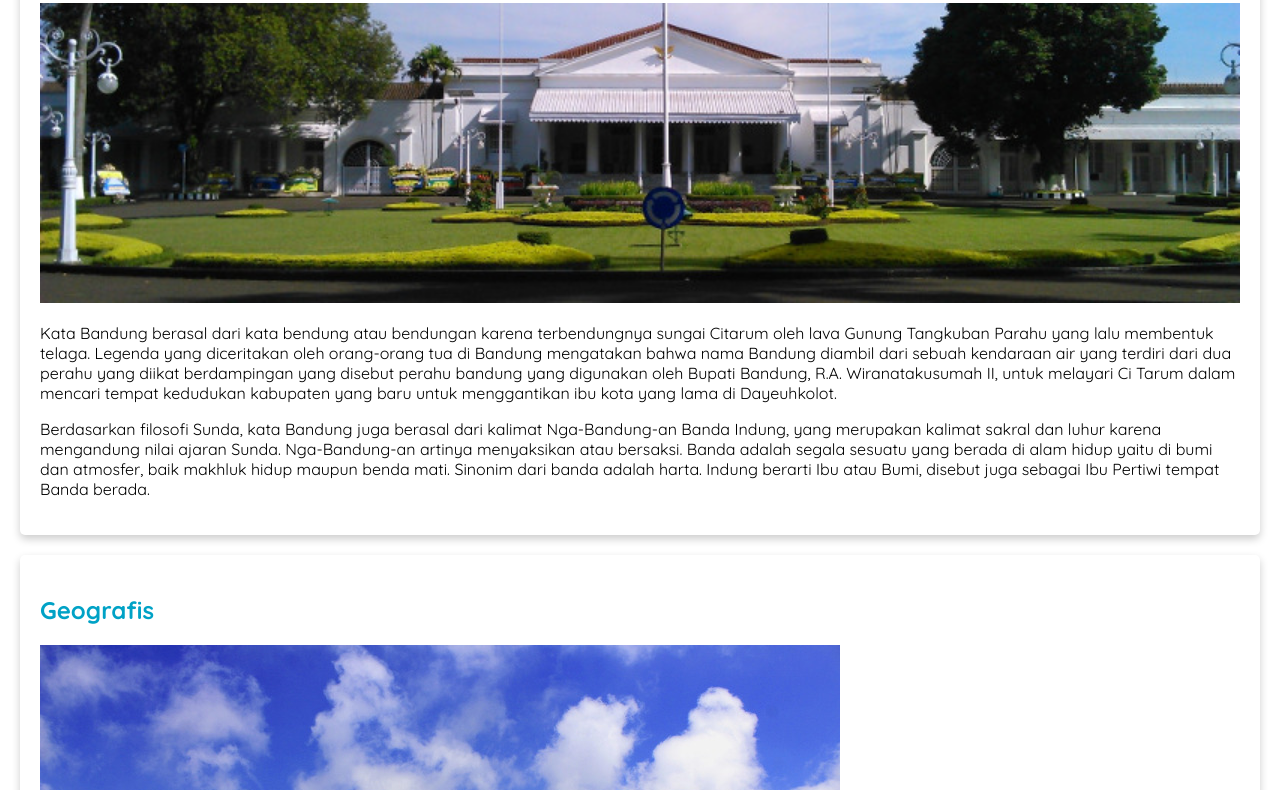
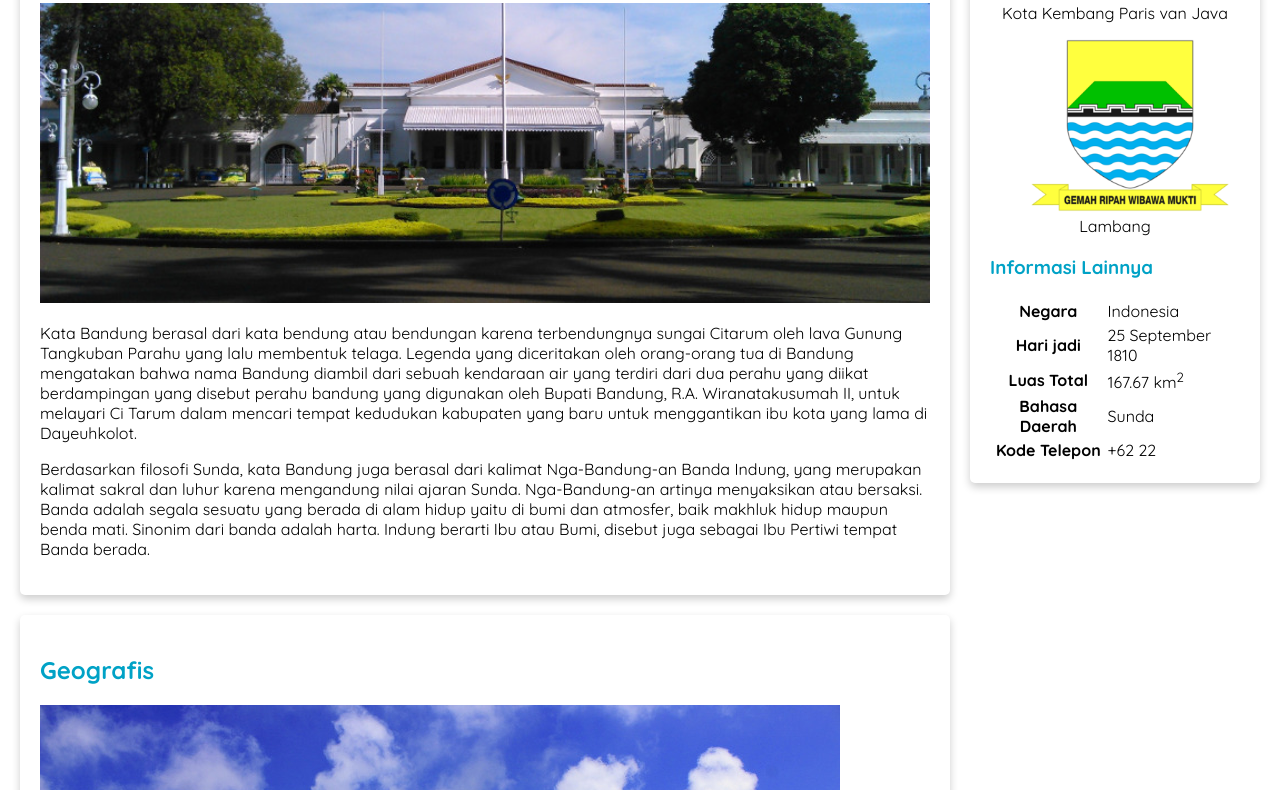
Before and after one commit to luthfi2603/HTML, a plain HTML site: page Dicoding/index.html in a window 1280 px wide. Shown: the part 460-1250 px from the top of the page. Drawn offline with Linux system fonts and the light colour scheme.

Commit message:
menerapkan float

```diff
--- a/Dicoding/assets/styles/style.css
+++ b/Dicoding/assets/styles/style.css
@@ -1,3 +1,7 @@
+* {
+    box-sizing: border-box;
+}
+
 body {
     font-family: 'Quicksand', sans-serif;
     margin: 0;
@@ -70,4 +74,16 @@ nav {
 
 main {
     padding: 20px;
+    overflow: auto;
 }
+
+#content {
+    float: left;
+    width: 75%;
+}
+
+aside {
+    float: right;
+    width: 25%;
+    padding-left: 20px;
+}
--- a/Dicoding/index.html
+++ b/Dicoding/index.html
@@ -68,7 +68,7 @@
                 </article>
             </div>
             <aside>
-                <article class="profile"  class="card">
+                <article class="profile card">
                     <header>
                         <h2>Kota Bandung</h2>
                         <p>Kota Kembang Paris van Java</p>
```
